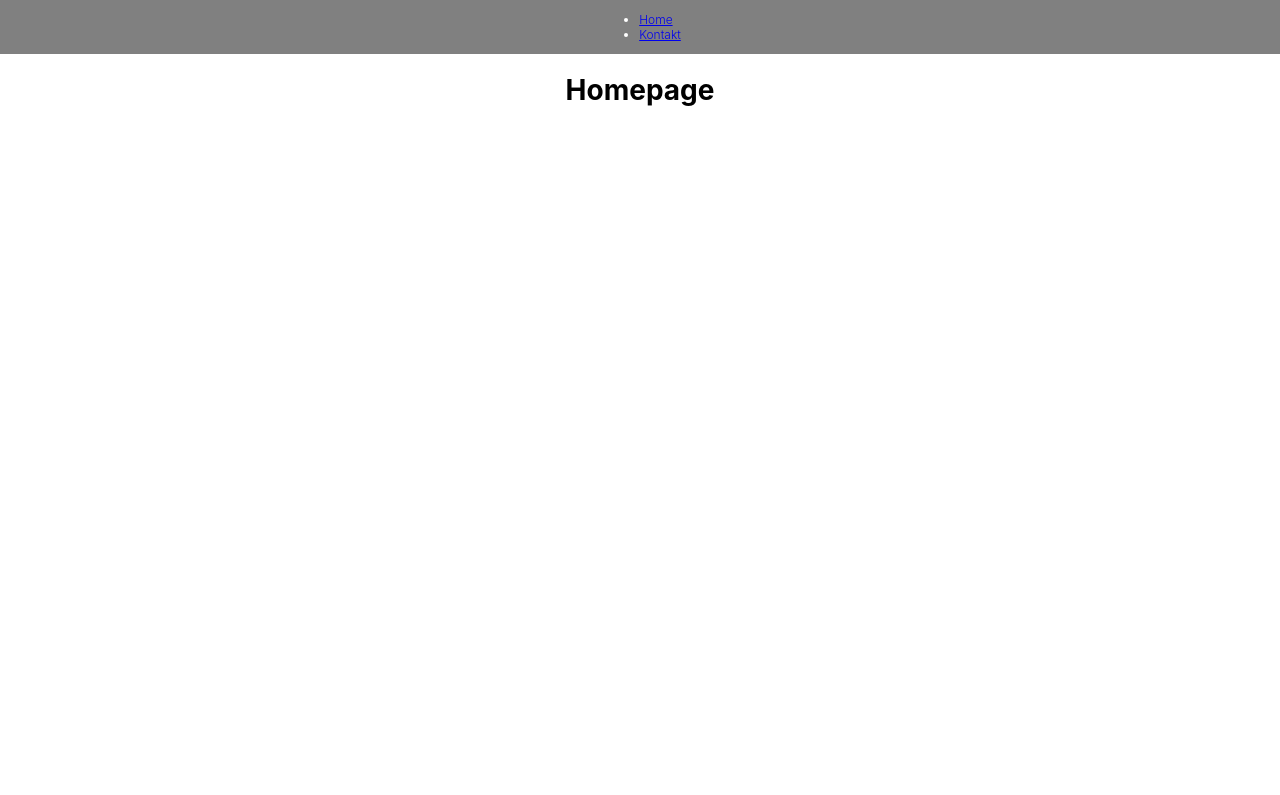
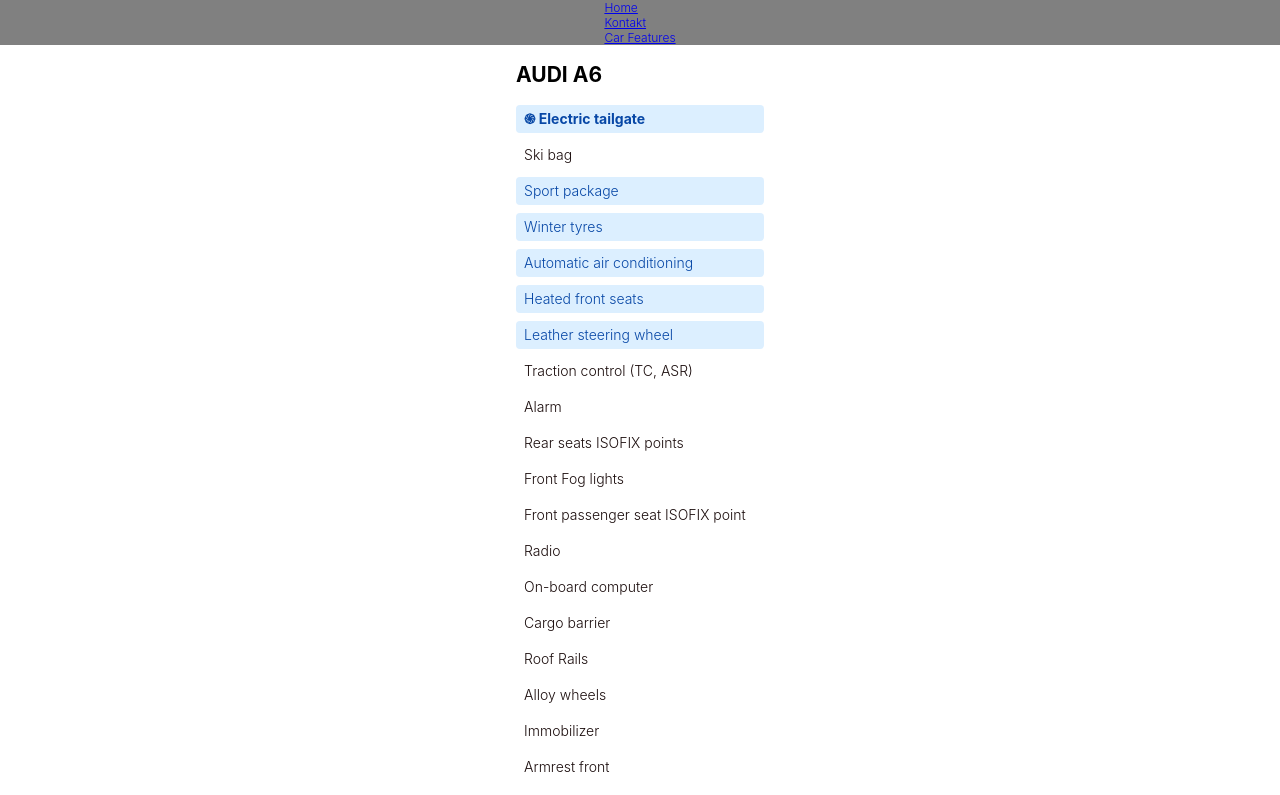
Before and after one commit to Liborias/Silver_time, a React (Create React App) app in the folder silver_time-app/: page /CarFeatures in a window 1280 px wide. Shown: the top 795 px of the page. Built offline with nearby package versions, Linux system fonts and the light colour scheme.

Commit message:
Objekty a práce s ními

```diff
--- /dev/null
+++ b/silver_time-app/src/components/Carfeatures/CarFeatures.js
@@ -0,0 +1,29 @@
+import React from "react";
+import "./carFeatures.css";
+import { car } from "./dataCarFeatures";
+
+const CarFeatures = () => {
+    console.log(Object.keys(car.features));
+    return (
+        <>
+            <h2>
+                {car.make} {car.model}
+            </h2>
+            <ul>
+                {
+                    Object.keys(car.features).map((featureKey) => {
+                        const feature = car.features[featureKey];
+                        return (
+                            <li className={`tag ${feature.isHighlight ? "highlighted" : ""} ${feature.isPremium ? "premium" : ""}`}>
+                                {feature.isPremium ? "֍ " : ""}
+                                {feature.translation}
+                            </li>
+                        );
+                    })
+                }
+            </ul>
+        </>
+    );
+};
+
+export default CarFeatures;
--- /dev/null
+++ b/silver_time-app/src/components/Carfeatures/carFeatures.css
@@ -0,0 +1,28 @@
+.tag {
+  font-size: 14px;
+  color: rgb(27, 13, 13);
+  line-height: 1.43;
+  margin-bottom: 8px;
+  padding: 4px 8px;
+  border-radius: 4px;
+}
+
+.tag:last-child {
+  margin-bottom: 0px;
+}
+
+.highlighted,
+.premium {
+  background: #dcefff;
+  color: #0747a6;
+}
+
+.premium {
+  font-weight: bold;
+}
+
+ul {
+  padding: 0;
+  list-style: none;
+  margin: 0;
+}
--- /dev/null
+++ b/silver_time-app/src/components/Carfeatures/dataCarFeatures.js
@@ -0,0 +1,163 @@
+export const car = {
+  "make": "AUDI",
+  "model": "A6",
+
+  "features": {
+    "FEATURE_ELECTRIC_TAILGATE": {
+      "key": "FEATURE_ELECTRIC_TAILGATE",
+      "isHighlight": false,
+      "isPremium": true,
+      "translation": "Electric tailgate"
+    },
+    "FEATURE_SKI_BAG": {
+      "key": "FEATURE_SKI_BAG",
+      "isHighlight": false,
+      "isPremium": false,
+      "translation": "Ski bag"
+    },
+    "FEATURE_SPORT_PACKAGE": {
+      "key": "FEATURE_SPORT_PACKAGE",
+      "isHighlight": true,
+      "isPremium": false,
+      "translation": "Sport package"
+    },
+    "FEATURE_WINTER_TYRES": {
+      "key": "FEATURE_WINTER_TYRES",
+      "isHighlight": true,
+      "isPremium": false,
+      "translation": "Winter tyres"
+    },
+    "AIRCONDITIONING_AUTOMATIC": {
+      "key": "AIRCONDITIONING_AUTOMATIC",
+      "isHighlight": true,
+      "isPremium": false,
+      "translation": "Automatic air conditioning"
+    },
+    "FEATURE_FRONT_SEATS_HEATED": {
+      "key": "FEATURE_FRONT_SEATS_HEATED",
+      "isHighlight": true,
+      "isPremium": false,
+      "translation": "Heated front seats"
+    },
+    "FEATURE_LEATHER_STEERING_WHEEL": {
+      "key": "FEATURE_LEATHER_STEERING_WHEEL",
+      "isHighlight": true,
+      "isPremium": false,
+      "translation": "Leather steering wheel"
+    },
+    "FEATURE_TRACTION_CONTROL_TC_ASR": {
+      "key": "FEATURE_TRACTION_CONTROL_TC_ASR",
+      "isHighlight": false,
+      "isPremium": false,
+      "translation": "Traction control (TC, ASR)"
+    },
+    "FEATURE_ALARM": {
+      "key": "FEATURE_ALARM",
+      "isHighlight": false,
+      "isPremium": false,
+      "translation": "Alarm"
+    },
+    "FEATURE_REAR_SEATS_ISOFIX": {
+      "key": "FEATURE_REAR_SEATS_ISOFIX",
+      "isHighlight": false,
+      "isPremium": false,
+      "translation": "Rear seats ISOFIX points"
+    },
+    "FEATURE_FRONT_FOG_LIGHTS": {
+      "key": "FEATURE_FRONT_FOG_LIGHTS",
+      "isHighlight": false,
+      "isPremium": false,
+      "translation": "Front Fog lights"
+    },
+    "FEATURE_FRONT_SEATS_PASSENGER_SEAT_ISOFIX_POINT": {
+      "key": "FEATURE_FRONT_SEATS_PASSENGER_SEAT_ISOFIX_POINT",
+      "isHighlight": false,
+      "isPremium": false,
+      "translation": "Front passenger seat ISOFIX point"
+    },
+    "FEATURE_RADIO": {
+      "key": "FEATURE_RADIO",
+      "isHighlight": false,
+      "isPremium": false,
+      "translation": "Radio"
+    },
+    "FEATURE_ON_BOARD_COMPUTER": {
+      "key": "FEATURE_ON_BOARD_COMPUTER",
+      "isHighlight": false,
+      "isPremium": false,
+      "translation": "On-board computer"
+    },
+    "FEATURE_CARGO_BARRIER": {
+      "key": "FEATURE_CARGO_BARRIER",
+      "isHighlight": false,
+      "isPremium": false,
+      "translation": "Cargo barrier"
+    },
+    "FEATURE_ROOF_RAILS": {
+      "key": "FEATURE_ROOF_RAILS",
+      "isHighlight": false,
+      "isPremium": false,
+      "translation": "Roof Rails"
+    },
+    "FEATURE_ALLOY_WHEELS": {
+      "key": "FEATURE_ALLOY_WHEELS",
+      "isHighlight": false,
+      "isPremium": false,
+      "translation": "Alloy wheels"
+    },
+    "FEATURE_IMMOBILIZER": {
+      "key": "FEATURE_IMMOBILIZER",
+      "isHighlight": false,
+      "isPremium": false,
+      "translation": "Immobilizer"
+    },
+    "FEATURE_ARMREST": {
+      "key": "FEATURE_ARMREST",
+      "isHighlight": false,
+      "isPremium": false,
+      "translation": "Armrest front"
+    },
+    "FEATURE_POWER_ASSISTED_STEERING": {
+      "key": "FEATURE_POWER_ASSISTED_STEERING",
+      "isHighlight": false,
+      "isPremium": false,
+      "translation": "Power assisted steering"
+    },
+    "FEATURE_CENTRAL_LOCKING": {
+      "key": "FEATURE_CENTRAL_LOCKING",
+      "isHighlight": false,
+      "isPremium": false,
+      "translation": "Central locking"
+    },
+    "FEATURE_ELECTRIC_WINDOWS_FRONT_ELECTRIC_WINDOWS": {
+      "key": "FEATURE_ELECTRIC_WINDOWS_FRONT_ELECTRIC_WINDOWS",
+      "isHighlight": false,
+      "isPremium": false,
+      "translation": "Front electric windows"
+    },
+    "FEATURE_SIDE_MIRRORS_WITH_ELECTIC_ADJUSTMENT": {
+      "key": "FEATURE_SIDE_MIRRORS_WITH_ELECTIC_ADJUSTMENT",
+      "isHighlight": false,
+      "isPremium": false,
+      "translation": "Side mirrors with electic adjustment"
+    },
+    "FEATURE_ESP": {
+      "key": "FEATURE_ESP",
+      "isHighlight": false,
+      "isPremium": false,
+      "translation": "ESP"
+    },
+    "FEATURE_ABS": {
+      "key": "FEATURE_ABS",
+      "isHighlight": false,
+      "isPremium": false,
+      "translation": "ABS"
+    },
+    "FEATURE_CD_PLAYER": {
+      "key": "FEATURE_CD_PLAYER",
+      "isHighlight": false,
+      "isPremium": false,
+      "translation": "CD player"
+    }
+  }
+}
--- a/silver_time-app/src/components/Layout/Layout.js
+++ b/silver_time-app/src/components/Layout/Layout.js
@@ -1,6 +1,7 @@
 import React from "react";
 import { BrowserRouter as Router, Switch, Route, Link } from "react-router-dom";
 import "./Layout.css";
+import CarFeatures from "../Carfeatures/CarFeatures";
 import Homepage from "../Homepage/Homepage";
 
 const Layout = () => (
@@ -13,6 +14,9 @@
         <li>
           <Link to="/contacts">Kontakt</Link>
         </li>
+        <li>
+          <Link to="/CarFeatures">Car Features</Link>
+        </li>
       </ul>
     </nav>
     <div className="content">
@@ -21,6 +25,11 @@
       <Switch>
         <Route path="/contacts">
           <p>Kontakt!</p>
+        </Route>
+        <Route path="/CarFeatures">
+          <div>
+            <CarFeatures />
+          </div>
         </Route>
         <Route path="/">
           <Homepage />
```
